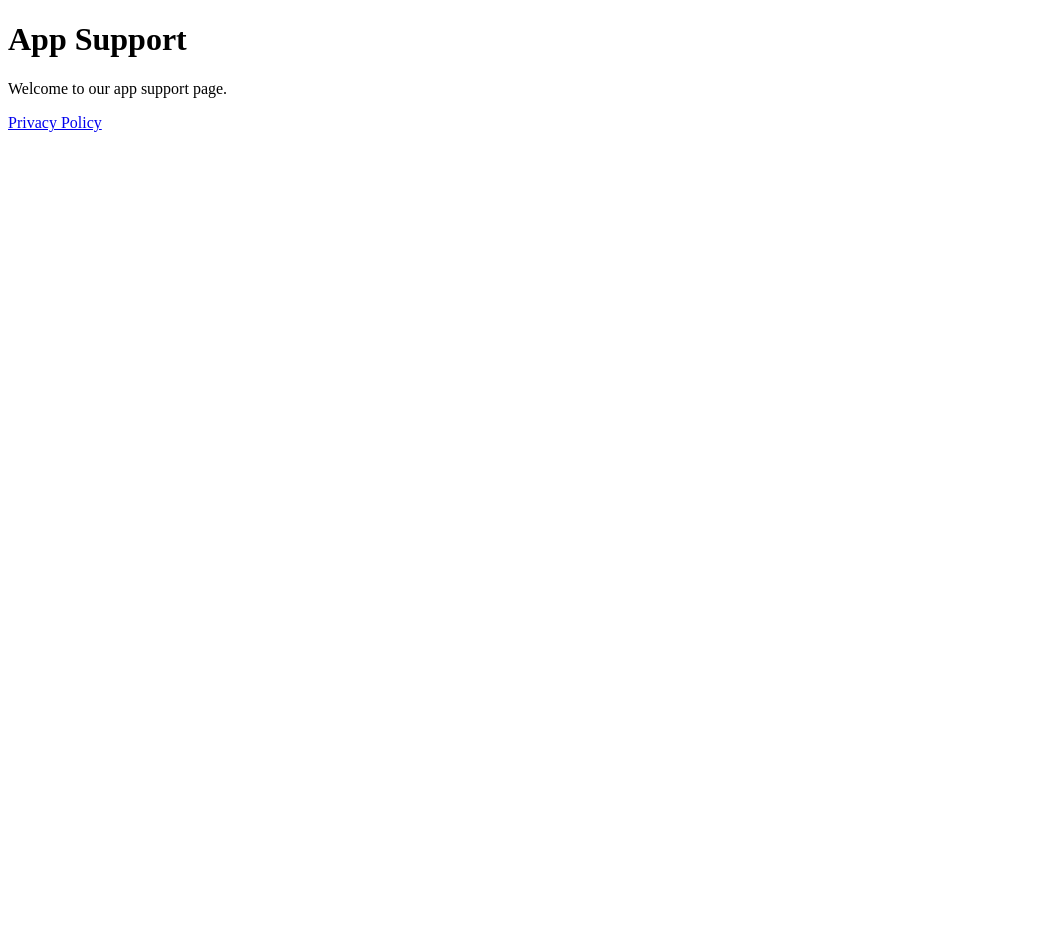
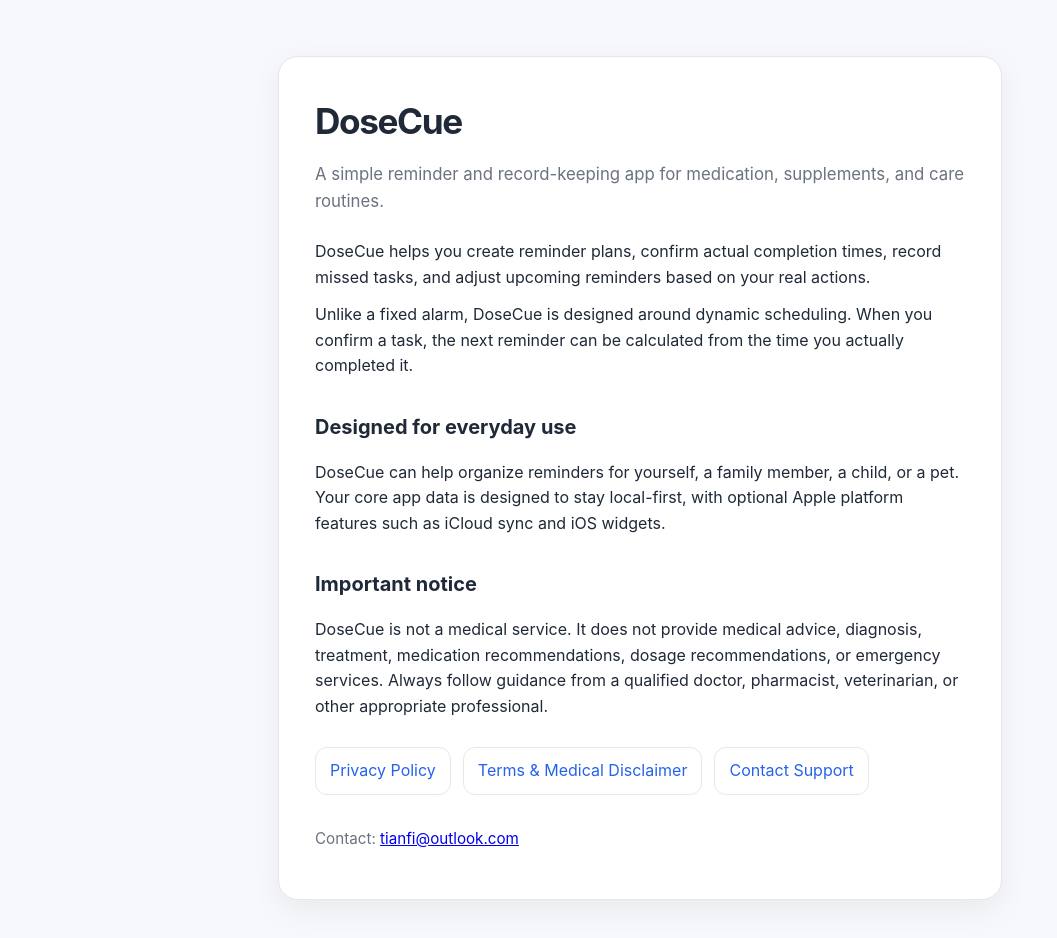
Before and after one commit to tianfi/tianfi.github.io, a plain HTML site: page index.html in a window 1280 px wide. Shown: the whole page, without its empty margins (0-1057 px from the left). Before the commit the page ends 800 px from the top, so only its background shows below. Drawn offline with Linux system fonts and the light colour scheme.

Commit message:
Change title to 'DoseCue' and update content
Updated the title and content of the page to reflect the new app name and purpose.

```diff
--- a/index.html
+++ b/index.html
@@ -3,11 +3,155 @@
 <head>
   <meta charset="UTF-8" />
   <meta name="viewport" content="width=device-width, initial-scale=1.0" />
-  <title>App Support</title>
+  <title>DoseCue</title>
+  <style>
+    :root {
+      --bg: #f7f8fb;
+      --card: #ffffff;
+      --text: #1f2937;
+      --muted: #6b7280;
+      --border: #e5e7eb;
+      --accent: #2563eb;
+    }
+
+    * {
+      box-sizing: border-box;
+    }
+
+    body {
+      margin: 0;
+      font-family: -apple-system, BlinkMacSystemFont, "Segoe UI", Roboto, Helvetica, Arial, sans-serif;
+      background: var(--bg);
+      color: var(--text);
+      line-height: 1.6;
+    }
+
+    .container {
+      max-width: 760px;
+      margin: 0 auto;
+      padding: 56px 18px;
+    }
+
+    .card {
+      background: var(--card);
+      border: 1px solid var(--border);
+      border-radius: 20px;
+      padding: 36px;
+      box-shadow: 0 10px 30px rgba(15, 23, 42, 0.06);
+    }
+
+    h1 {
+      margin: 0 0 10px;
+      font-size: 2.2rem;
+      letter-spacing: -0.04em;
+    }
+
+    h2 {
+      margin-top: 32px;
+      font-size: 1.25rem;
+    }
+
+    p {
+      margin: 12px 0;
+    }
+
+    .subtitle {
+      color: var(--muted);
+      font-size: 1.05rem;
+      margin-bottom: 24px;
+    }
+
+    .links {
+      display: flex;
+      flex-wrap: wrap;
+      gap: 12px;
+      margin-top: 28px;
+    }
+
+    a.button {
+      display: inline-block;
+      padding: 10px 14px;
+      border-radius: 12px;
+      border: 1px solid var(--border);
+      color: var(--accent);
+      text-decoration: none;
+      background: #ffffff;
+    }
+
+    a.button:hover {
+      background: #f9fafb;
+    }
+
+    .footer {
+      margin-top: 32px;
+      color: var(--muted);
+      font-size: 0.95rem;
+    }
+
+    @media (max-width: 640px) {
+      .container {
+        padding: 28px 12px;
+      }
+
+      .card {
+        padding: 24px;
+      }
+
+      h1 {
+        font-size: 1.8rem;
+      }
+
+      .links {
+        flex-direction: column;
+      }
+
+      a.button {
+        width: 100%;
+      }
+    }
+  </style>
 </head>
+
 <body>
-  <h1>App Support</h1>
-  <p>Welcome to our app support page.</p>
-  <p><a href="/privacy.html">Privacy Policy</a></p>
+  <main class="container">
+    <section class="card">
+      <h1>DoseCue</h1>
+      <p class="subtitle">A simple reminder and record-keeping app for medication, supplements, and care routines.</p>
+
+      <p>
+        DoseCue helps you create reminder plans, confirm actual completion times, record missed tasks,
+        and adjust upcoming reminders based on your real actions.
+      </p>
+
+      <p>
+        Unlike a fixed alarm, DoseCue is designed around dynamic scheduling. When you confirm a task,
+        the next reminder can be calculated from the time you actually completed it.
+      </p>
+
+      <h2>Designed for everyday use</h2>
+      <p>
+        DoseCue can help organize reminders for yourself, a family member, a child, or a pet.
+        Your core app data is designed to stay local-first, with optional Apple platform features such
+        as iCloud sync and iOS widgets.
+      </p>
+
+      <h2>Important notice</h2>
+      <p>
+        DoseCue is not a medical service. It does not provide medical advice, diagnosis, treatment,
+        medication recommendations, dosage recommendations, or emergency services. Always follow guidance
+        from a qualified doctor, pharmacist, veterinarian, or other appropriate professional.
+      </p>
+
+      <div class="links">
+        <a class="button" href="/privacy.html">Privacy Policy</a>
+        <a class="button" href="/terms.html">Terms & Medical Disclaimer</a>
+        <a class="button" href="mailto:tianfi@outlook.com">Contact Support</a>
+      </div>
+
+      <p class="footer">
+        Contact: <a href="mailto:tianfi@outlook.com">tianfi@outlook.com</a>
+      </p>
+    </section>
+  </main>
 </body>
 </html>
```
